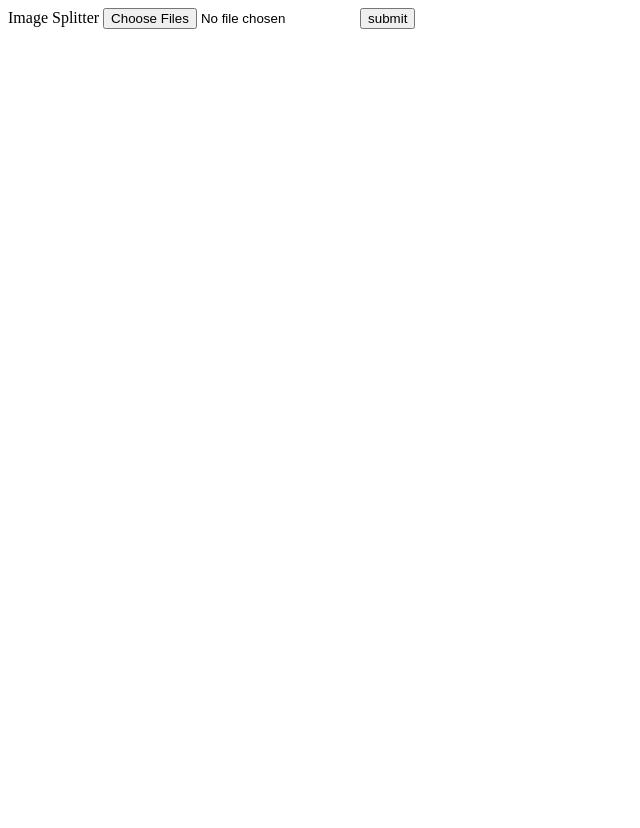
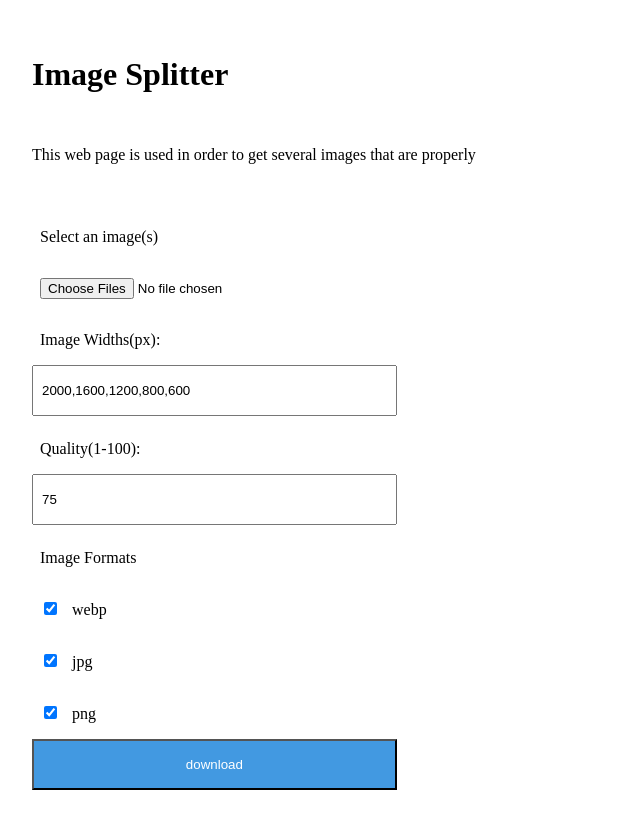
Before and after one commit to arellanoelden/automation, a website: page imageSplitter.html in a window 1280 px wide. Shown: the whole page, without its empty margins (0-640 px from the left). Before the commit the page ends 800 px from the top, so only its background shows below. Drawn offline with Linux system fonts and the light colour scheme.

Commit message:
update image splitter

```diff
--- a/imageSplitter.html
+++ b/imageSplitter.html
@@ -1,10 +1,32 @@
 <html>
   <head>
-    <style></style>
+    <style>
+      * {
+        padding: 1rem 0.5rem;
+      }
+      form {
+        display: flex;
+        flex-direction: column;
+      }
+      input[type="text"],
+      input[type="number"],
+      button {
+        width: 30%;
+        margin-bottom: 0.5rem;
+      }
+      button[type="submit"] {
+        background-color: #4299e1;
+        color: white;
+      }
+    </style>
   </head>
   <body>
+    <h1>Image Splitter</h1>
+    <p>
+      This web page is used in order to get several images that are properly
+    </p>
     <form onsubmit="handleSubmit(event)">
-      <label for="images">Image Splitter</label>
+      <label for="images">Select an image(s)</label>
       <input
         multiple
         type="file"
@@ -12,7 +34,39 @@
         name="images"
         accept="image/*"
       />
-      <button type="submit">submit</button>
+      <label for="sizes">Image Widths(px):</label>
+      <input
+        type="text"
+        name="sizes"
+        class="sizes"
+        value="2000,1600,1200,800,600"
+      />
+
+      <label for="quality">Quality(1-100):</label>
+      <input
+        type="number"
+        name="quality"
+        class="quality"
+        min="1"
+        max="100"
+        value="75"
+      />
+
+      <label>Image Formats</label>
+      <div>
+        <input type="checkbox" class="imageFormat" name="webp" checked />
+        <label for="webp">webp</label>
+      </div>
+      <div>
+        <input type="checkbox" class="imageFormat" name="jpg" checked />
+        <label for="webp">jpg</label>
+      </div>
+      <div>
+        <input type="checkbox" class="imageFormat" name="png" checked />
+        <label for="webp">png</label>
+      </div>
+
+      <button type="submit">download</button>
     </form>
     <div class="container"></div>
   </body>
@@ -20,8 +74,8 @@
     //let JSZip = require("jszip");
     handleSubmit = event => {
       event.preventDefault();
-
-      const files = document.querySelector(".filesInput").files[0];
+      const files = document.querySelector(".filesInput").files;
+      for (let file of files) {
         const container = document.querySelector(".container");
 
         var canvas = document.createElement("canvas");
@@ -29,7 +83,7 @@
         canvas.height = 400;
 
         var image = new Image();
-      image.src = window.URL.createObjectURL(files);
+        image.src = window.URL.createObjectURL(file);
         image.onload = function() {
           canvas.getContext("2d").drawImage(image, 0, 0);
         };
@@ -37,9 +91,19 @@
 
         // download image
         let a = document.createElement("a");
-      // a.href = image.src;
-      let formats = ["webp", "jpg", "png"];
-      let sizes = [400, 800];
+        let name = file.name.split(".")[0];
+        let formats = [...document.querySelectorAll(".imageFormat")];
+        formats = formats
+          .filter(imageFormat => {
+            return imageFormat.checked;
+            2;
+          })
+          .map(imageFormat => imageFormat.name);
+        const sizes = document
+          .querySelector(".sizes")
+          .value.split(",")
+          .map(width => Number(width));
+        const quality = document.querySelector(".quality").value;
         for (let format of formats) {
           for (let size of sizes) {
             canvas.width = size;
@@ -48,13 +112,14 @@
             canvas.toBlob(
               function(blob) {
                 a.href = window.URL.createObjectURL(blob);
-              a.download = `got.${format}`;
+                a.download = `${name}_${size}w.${format}`;
                 document.body.appendChild(a);
                 a.click();
               },
               `image/${format}`,
-            0.75
+              quality
             );
+          }
         }
       }
       // var zip = new JSZip();
```
Lines whose indentation alone changed are shown as unchanged.
